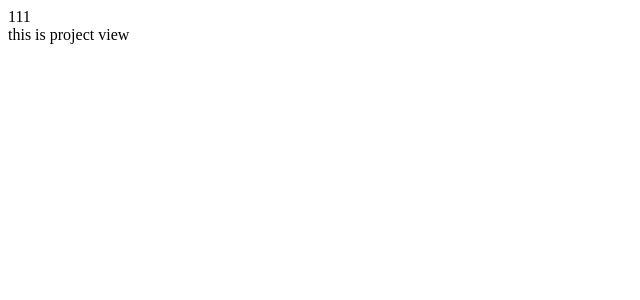
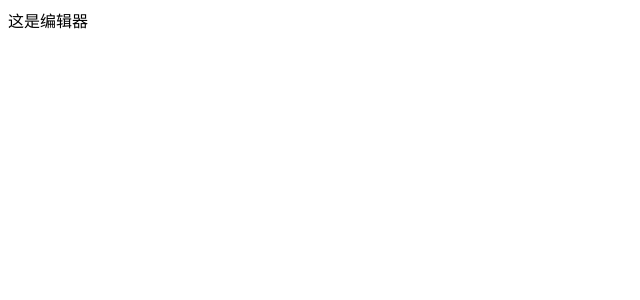
Before and after one commit to MrDuCongcong/StarMap, a React (Vite) app: page /#/project in a window 1280 px wide. Shown: the top 300 px of the page, without its empty margins (0-640 px from the left). Built offline with nearby package versions, Linux system fonts and the light colour scheme.

Commit message:
feat: Add Config

```diff
--- a/electron.vite.config.js
+++ b/electron.vite.config.js
@@ -12,7 +12,7 @@ export default defineConfig({
     renderer: {
         resolve: {
             alias: {
-                '@renderer': path.resolve('src/renderer/src')
+                '@': path.resolve('src/renderer/src')
             }
         },
         plugins: [react()]
--- a/package.json
+++ b/package.json
@@ -25,6 +25,7 @@
 		"@vitejs/plugin-react": "^4.2.1",
 		"electron-vite": "^2.1.0",
 		"prettier": "^3.2.5",
+		"scss": "^0.2.4",
 		"typescript": "^5.4.5"
 	}
 }
--- a/src/renderer/src/App.tsx
+++ b/src/renderer/src/App.tsx
@@ -11,7 +11,6 @@ const App = () => {
   return (
     <>
       <div>
-        111
         <Outlet />
       </div>
     </>
--- a/src/renderer/src/pages/project/index.tsx
+++ b/src/renderer/src/pages/project/index.tsx
@@ -1,5 +1,11 @@
+import Editor from '@/components/editor/index';
+
 const Project = () => {
-  return <div>this is project view</div>;
+	return (
+		<div>
+			<Editor />
+		</div>
+	);
 };
 
 export default Project;
--- /dev/null
+++ b/src/renderer/styles/index.css
@@ -0,0 +1,3 @@
+body {
+    height: 100%;
+}
```
Also changed, not shown: 1 other file (tests, documents, lock files or other folders).
